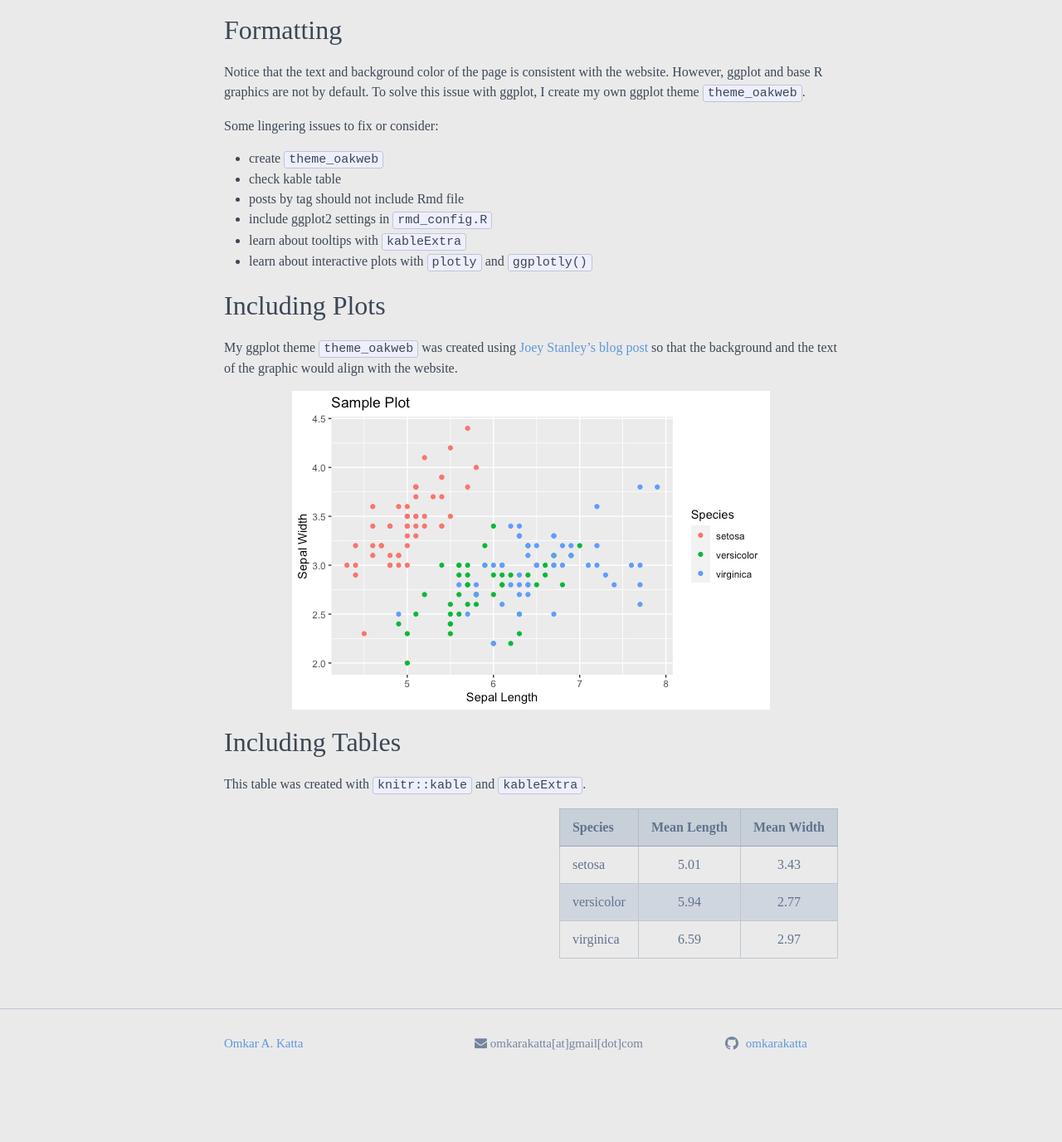
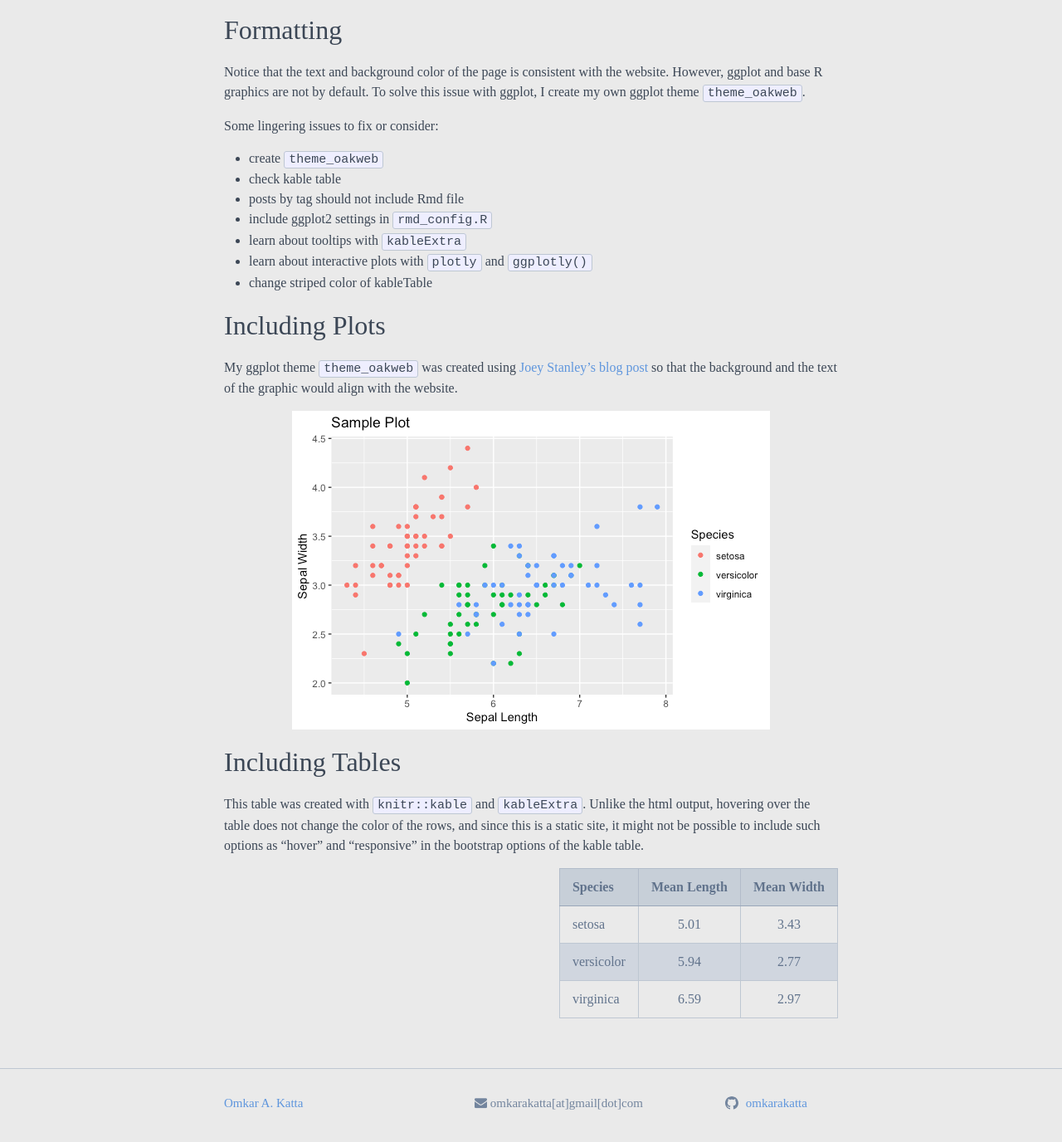
Before and after one commit to omkarakatta/omkarakatta.github.io, a Jekyll site: the page built from _posts/2020-06-07-Using-Rmd-files-for-Posts.md, in a window 1280 px wide and 1400 px high, scrolled down 905 px. Shown: the top 1376 px of the window at 83% size. Built offline with Jekyll 4.4.1, drawn with Linux system fonts in a browser that asks for light colours; nearby versions of some CDN libraries; before the commit the page ends 2233 px from its top, so only the background shows below that.

Commit message:
add more text in Tables section to test float right position of table

````diff
--- a/_posts/2020-06-07-Using-Rmd-files-for-Posts.Rmd
+++ b/_posts/2020-06-07-Using-Rmd-files-for-Posts.Rmd
@@ -59,6 +59,7 @@ Some lingering issues to fix or consider:
 * include ggplot2 settings in `rmd_config.R`
 * learn about tooltips with `kableExtra`
 * learn about interactive plots with `plotly` and `ggplotly()`
+* change striped color of kableTable
 
 <!-- try {% if post contains ".md" | if post contains ".Rmd" %} {% endif %} -->
 
@@ -76,7 +77,7 @@ ggplot(iris, aes(x = Sepal.Length, y = Sepal.Width, color = Species)) +
 
 ## Including Tables
 
-This table was created with `knitr::kable` and `kableExtra`.
+This table was created with `knitr::kable` and `kableExtra`. Unlike the html output, hovering over the table does not change the color of the rows, and since this is a static site, it might not be possible to include such options as "hover" and "responsive" in the bootstrap options of the kable table.
 
 ```{r echo = FALSE}
 iris_table <- iris %>%
--- a/_posts/2020-06-07-Using-Rmd-files-for-Posts.md
+++ b/_posts/2020-06-07-Using-Rmd-files-for-Posts.md
@@ -51,6 +51,7 @@ Some lingering issues to fix or consider:
   - include ggplot2 settings in `rmd_config.R`
   - learn about tooltips with `kableExtra`
   - learn about interactive plots with `plotly` and `ggplotly()`
+  - change striped color of kableTable
 
 <!-- try {% if post contains ".md" | if post contains ".Rmd" %} {% endif %} -->
 
@@ -62,9 +63,9 @@ My ggplot theme `theme_oakweb` was created using [Joey Stanley’s blog post](ht
 
 ## Including Tables
 
-This table was created with `knitr::kable` and `kableExtra`.
+This table was created with `knitr::kable` and `kableExtra`. Unlike the html output, hovering over the table does not change the color of the rows, and since this is a static site, it might not be possible to include such options as “hover” and “responsive” in the bootstrap options of the kable table.
 
-<table class="table table-striped table-hover table-condensed table-responsive" style="width: auto !important; float: right; margin-left: 10px;">
+<table class="table table-striped table-condensed" style="width: auto !important; float: right; margin-left: 10px;">
 
 <thead>
 
````
Also changed, not shown: other parts of _posts/2020-06-07-Using-Rmd-files-for-Posts.Rmd (+1 -1 lines).
